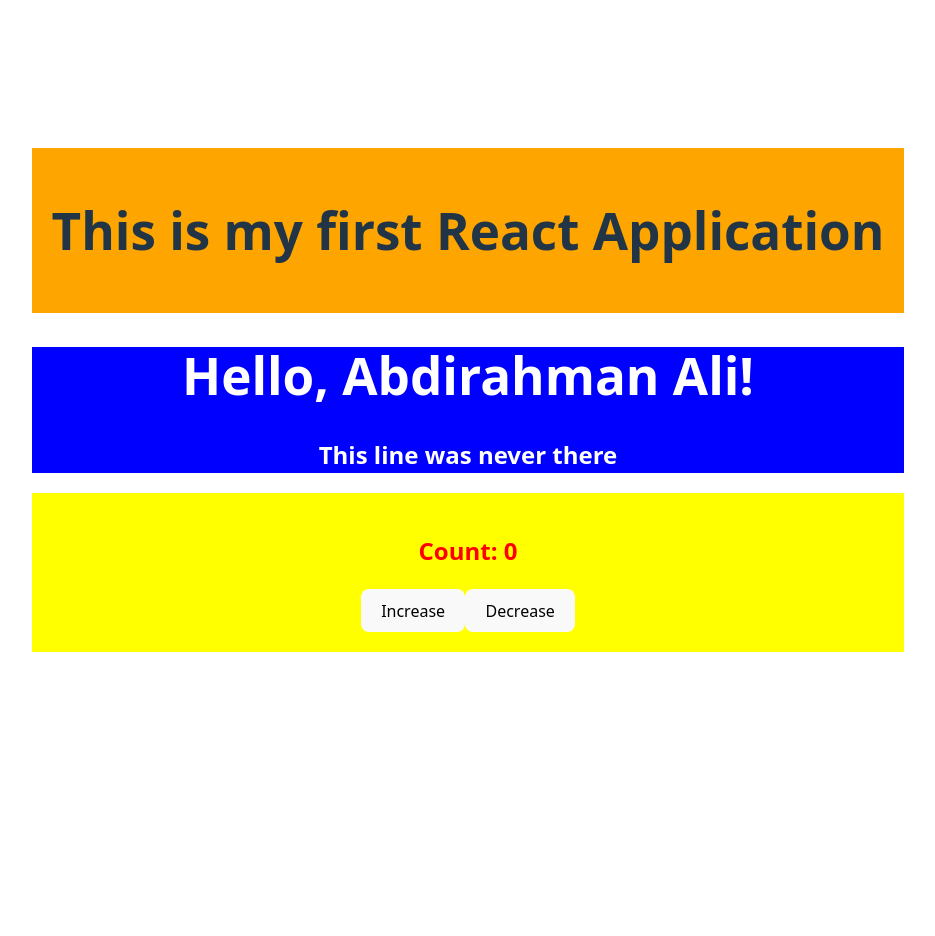
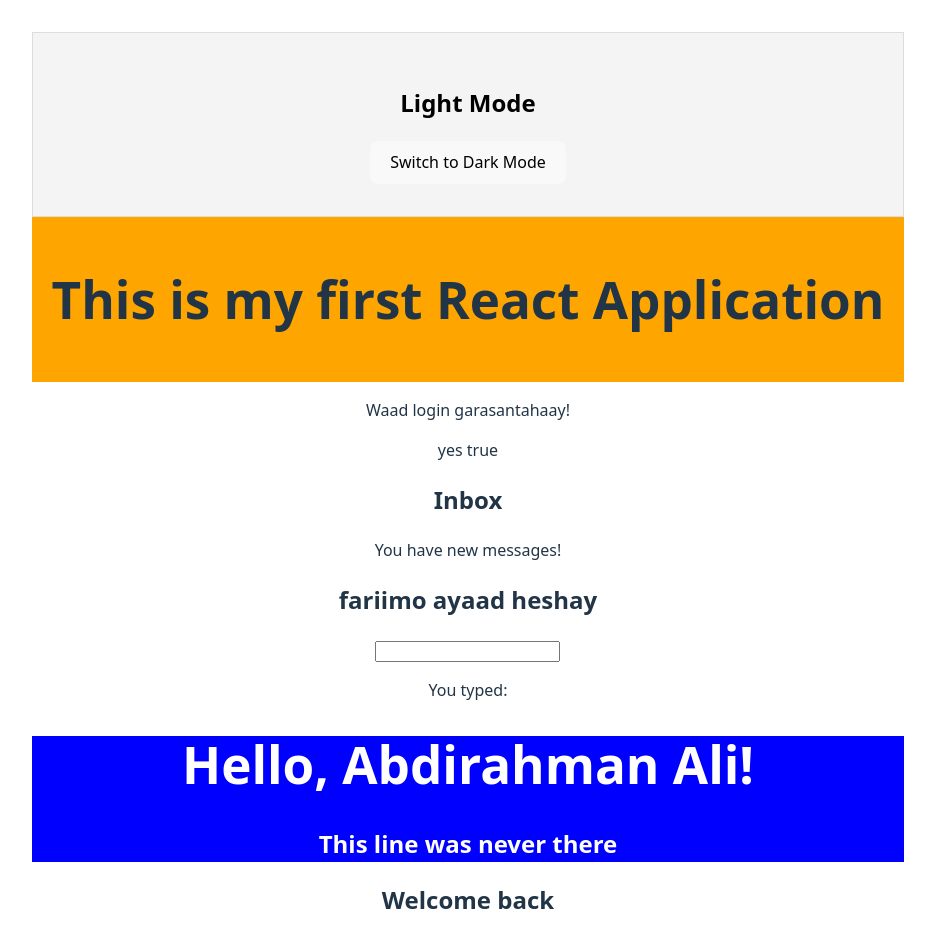
Before and after one commit to abdirahman-ali1/abdirahman-react-app, a React (Vite) app: page / in a window 1280 px wide. Shown: the top 936 px of the page, without its empty margins (172-1107 px from the left). Before the commit the page ends 800 px from the top, so only its background shows below. Built offline with nearby package versions, Linux system fonts and the light colour scheme.

Commit message:
i have added react state, conditional rendering, event handling

```diff
--- a/src/App.jsx
+++ b/src/App.jsx
@@ -1,14 +1,27 @@
 import './App.css'
 import Greeting from './components/Greeting';
 import Header from './components/Header'
-import Counter from './components/Counter';
+import { Tiriye } from './components/Counter';
+import ThemeToggle from './components/ThemeSwitcher';
+import Clicker from './components/clicker';
+import Inputer from './components/Inputer';
+import WelcomeMessage from './components/WelcomeMessage';
+import Dashboard from './components/Dashboard';
+import Notification from './components/Notification';
+
 
 function App() {
   return (
     <>
+      <ThemeToggle />
       <Header></Header>
+      <Dashboard isLoggedIn={true} />
+      <Notification hasNewMessage={true}/>
+      <Inputer />
       <Greeting name="Abdirahman" surname="Ali"></Greeting>
-      <Counter />
+      <WelcomeMessage isloggedIn={true} />
+      <Clicker />
+      <Tiriye />
     </>
   );
 }
--- /dev/null
+++ b/src/components/Clicker.jsx
@@ -0,0 +1,18 @@
+function Clicker() {
+  const handleClick = () => {
+    alert("you clicked the button!");
+
+}
+return (
+<button
+onClick={handleClick}
+style= {{backgroundColor:"red"}}>Click
+
+</button>
+);
+
+}
+
+
+
+export default Clicker;
--- a/src/components/Counter.jsx
+++ b/src/components/Counter.jsx
@@ -1,6 +1,6 @@
 import { useState } from "react";
 
-function Counter() {
+export function Tiriye() {
     const [count, setcount] = useState(0)
 
 
@@ -12,5 +12,3 @@ function Counter() {
         </div>
     );
 }
-
-export default Counter
--- /dev/null
+++ b/src/components/Dashboard.jsx
@@ -0,0 +1,11 @@
+function Dashboard({isLoggedIn}) {
+    return (
+        <div>{isLoggedIn ? <p>Waad login garasantahaay!</p> : <p>Faadlaan login garaay.</p>}
+        {isLoggedIn ? <p>yes true</p> : <p>No false</p>}
+
+
+        </div>
+    );
+}
+
+export default Dashboard;
--- /dev/null
+++ b/src/components/Inputer.jsx
@@ -0,0 +1,21 @@
+import { useState } from "react";
+
+function Inputer() {
+  const [text, setText] = useState("");
+
+  const handleChange = (event) => {
+    setText(event.target.value);
+  }
+  //function handleChange(event) {
+   // setText(event.target.value); // update the state with the new value / reads user input
+  //}
+
+  return (
+    <>
+      <input type="text" onChange={handleChange} />
+      <p>You typed: {text}</p>
+    </>
+  );
+}
+
+export default Inputer;
--- /dev/null
+++ b/src/components/Notification.jsx
@@ -0,0 +1,15 @@
+function Notification({ hasNewMessage}) {
+    return (
+      <div>
+        <h2>Inbox</h2>
+        {hasNewMessage && <p>You have new messages!</p>}
+        {hasNewMessage && <h2>fariimo ayaad heshay</h2>}
+
+
+
+
+
+      </div>
+    );
+}
+export default Notification;
--- /dev/null
+++ b/src/components/ThemeSwitcher.jsx
@@ -0,0 +1,28 @@
+import {useState} from 'react';
+
+function ThemeToggle() {
+    const [darkMode, setDarkMode] = useState(false);
+
+    const toggleTheme = () => {
+        setDarkMode(!darkMode);
+    };
+
+     const appStyles = {
+        backgroundColor: darkMode ? '#222' : '#f4f4f4', // ? tenary operator consits of three part ? '#222' : '#f4f4f4' one of them will be executed
+        color: darkMode ? '#fff' : '#000',
+        padding: "2rem",
+        textAlign: "center",
+        border: "1px solid #ddd",
+    };
+
+    return (
+      <div style={appStyles}>
+        <h2>{darkMode ? "Dark Mode" : "Light Mode"}</h2>
+        <button onClick={toggleTheme}>
+          Switch to {darkMode? "Light" : "Dark"} Mode
+        </button>
+      </div>
+    );
+}
+
+export default ThemeToggle;
--- /dev/null
+++ b/src/components/WelcomeMessage.jsx
@@ -0,0 +1,9 @@
+function WelcomeMessage({isloggedIn}) {
+    if (isloggedIn) {
+     return <h2>Welcome back</h2>;
+    } else {
+        return <h2>Please log in.</h2>
+    }
+}
+
+export default WelcomeMessage;
```
